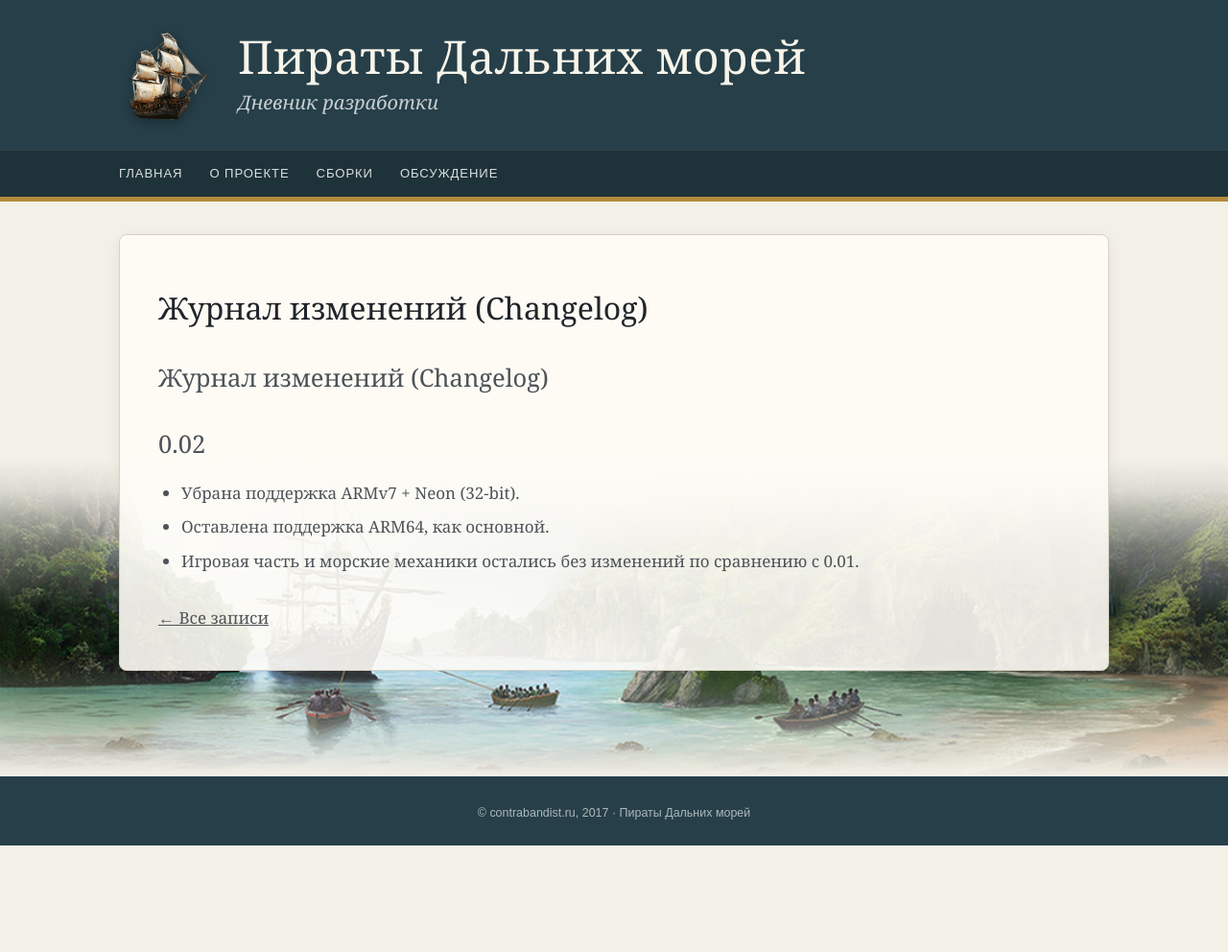
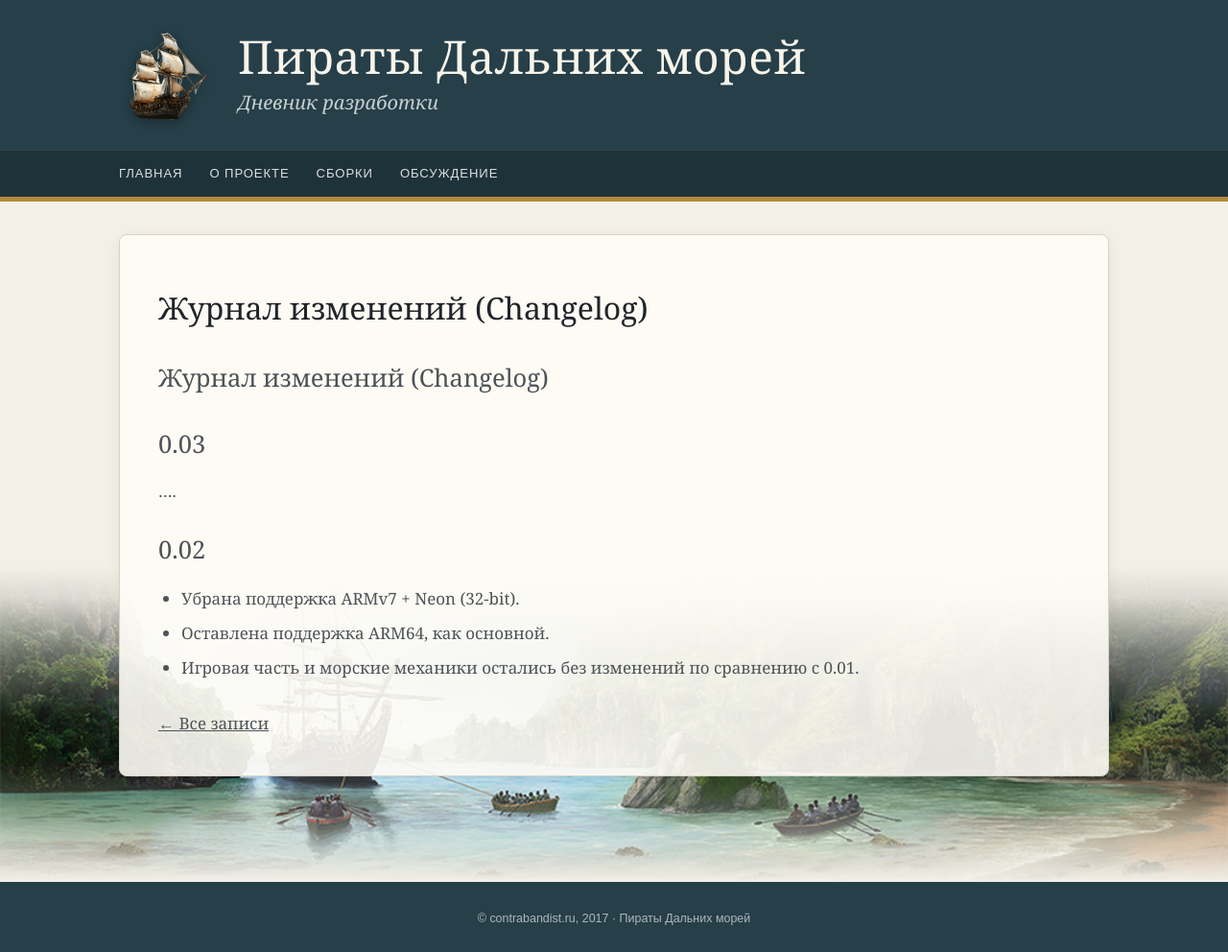
Before and after one commit to tislic/SeaDogsPort, a Jekyll site: the page built from chto-izmenilos.md, in a window 1280 px wide. Shown: the whole page at 96% size. Built offline with Jekyll 4.4.1, drawn with Linux system fonts in a browser that asks for light colours; our own code applies the rules of GitHub Pages for plain Markdown files; before the commit the page ends 900 px from its top, so only the background shows below that.

Commit message:
Update changelog for version 0.03

```diff
--- a/chto-izmenilos.md
+++ b/chto-izmenilos.md
@@ -5,6 +5,9 @@ permalink: /chto-izmenilos/
 
 # Журнал изменений (Changelog)
 
+## 0.03
+....
+
 ## 0.02
 
 - Убрана поддержка ARMv7 + Neon (32-bit).
```
